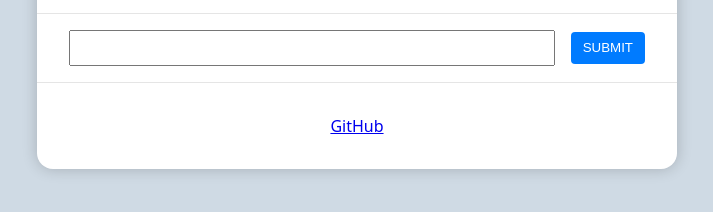
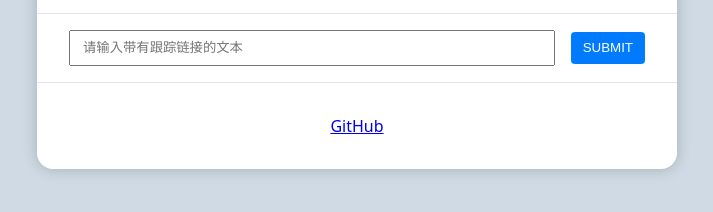
Before and after one commit to fwqaaq/Cloudflare-No-Tracked, a plain HTML site: page index.html in a window 1280 px wide. Shown: the part 164-376 px from the top of the page, without its empty margins (283-996 px from the left). Drawn offline with Linux system fonts and the light colour scheme.

Commit message:
add placeholder

```diff
--- a/index.html
+++ b/index.html
@@ -96,7 +96,7 @@
     <hr />
 
     <form class="input-wrapper" id="form-wrapper">
-      <input class="input-text input-size" type="text" id="textInput">
+      <input class="input-text input-size" placeholder="请输入带有跟踪链接的文本" type="text" id="textInput">
       <button class="button button-submit input-size" type="submit" id="button-submit">SUBMIT</button>
     </form>
 
```
Also changed, not shown: README.md.
